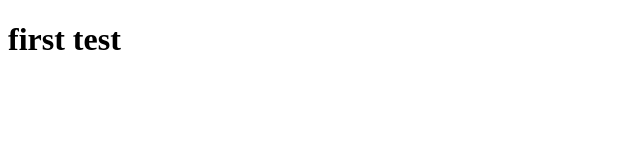
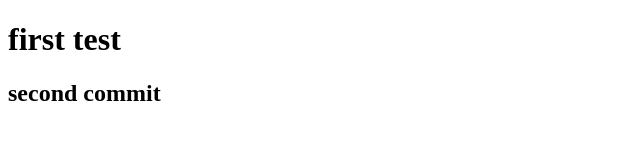
Before and after one commit to tranquoctoan2004/Project1, a plain HTML site: page index.html in a window 1280 px wide. Shown: the whole page, without its empty margins (0-640 px from the left). Drawn offline with Linux system fonts and the light colour scheme.

Commit message:
second commit

```diff
--- a/index.html
+++ b/index.html
@@ -7,5 +7,6 @@
   </head>
   <body>
     <h1>first test</h1>
+    <h2>second commit</h2>
   </body>
 </html>
```
